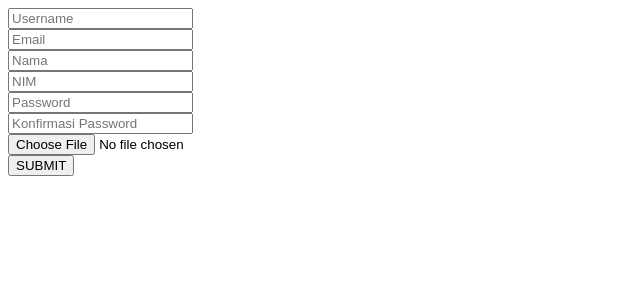
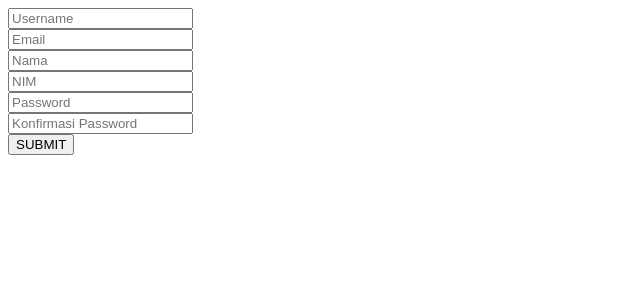
Before and after one commit to garyalvaro/aset, a CodeIgniter app: page /database/index.php/account/register in a window 1280 px wide. Shown: the top 300 px of the page, without its empty margins (0-640 px from the left). Run offline with CodeIgniter, Linux system fonts and the light colour scheme.

Commit message:
menghapus bagian foto

```diff
--- a/application/controllers/Account.php
+++ b/application/controllers/Account.php
@@ -67,32 +67,11 @@ class Account extends CI_Controller {
 		}
 		else
 		{
-			$config['upload_path'] = './assets/images/user';
-			$config['allowed_types'] = 'gif|jpg|png|jpeg';
-			$config['max_size'] = '2048000'; // max size in KB
-			$config['max_width'] = '20000'; //max resolution width
-			$config['max_height'] = '20000';  //max resolution height
-			// load CI libarary called upload
-			$this->load->library('upload', $config);
-			// body of if clause will be executed when image uploading is failed
-			if(!$this->upload->do_upload()){
-				$errors = array('error' => $this->upload->display_errors());
-				// This image is uploaded by deafult if the selected image in not uploaded
-				$image = 'user-icon.png';
-				//redirect('Account/dashboard');
-			}
-			// body of else clause will be executed when image uploading is succeeded
-			else{
-				$data = array('upload_data' => $this->upload->data());
-				$image = $_FILES['userfile']['name'];  //name must be userfile
-
-			}
-			$this->session->set_flashdata('success','Image stored');
-
 			$username=$this->input->post('username');
 			$email=$this->input->post('email');
 			$nama=$this->input->post('nama');
 			$nim=$this->input->post('nim');
+			$image='user-icon.png';
 			$password=$this->input->post('password');
 			$password = sha1($password);
 
--- a/application/views/account/register.php
+++ b/application/views/account/register.php
@@ -26,9 +26,6 @@
 		<input type="password" name="konfirmasipassword" placeholder="Konfirmasi Password">
 	</div>
 	<div>
-		<input type="file" name="userfile">
-	</div>
-	<div>
 		<button type="submit">SUBMIT</button>
 	</div>
 	<?php echo form_close(); ?>
```
